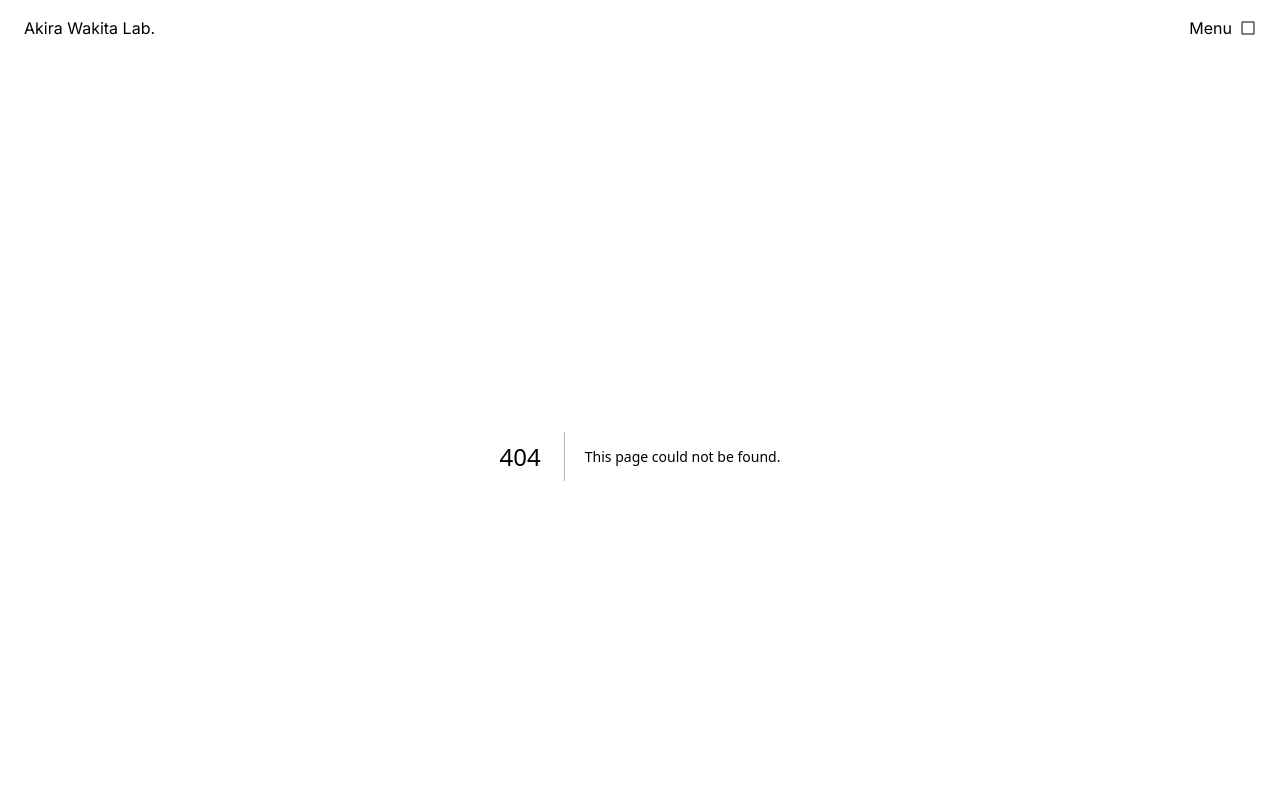
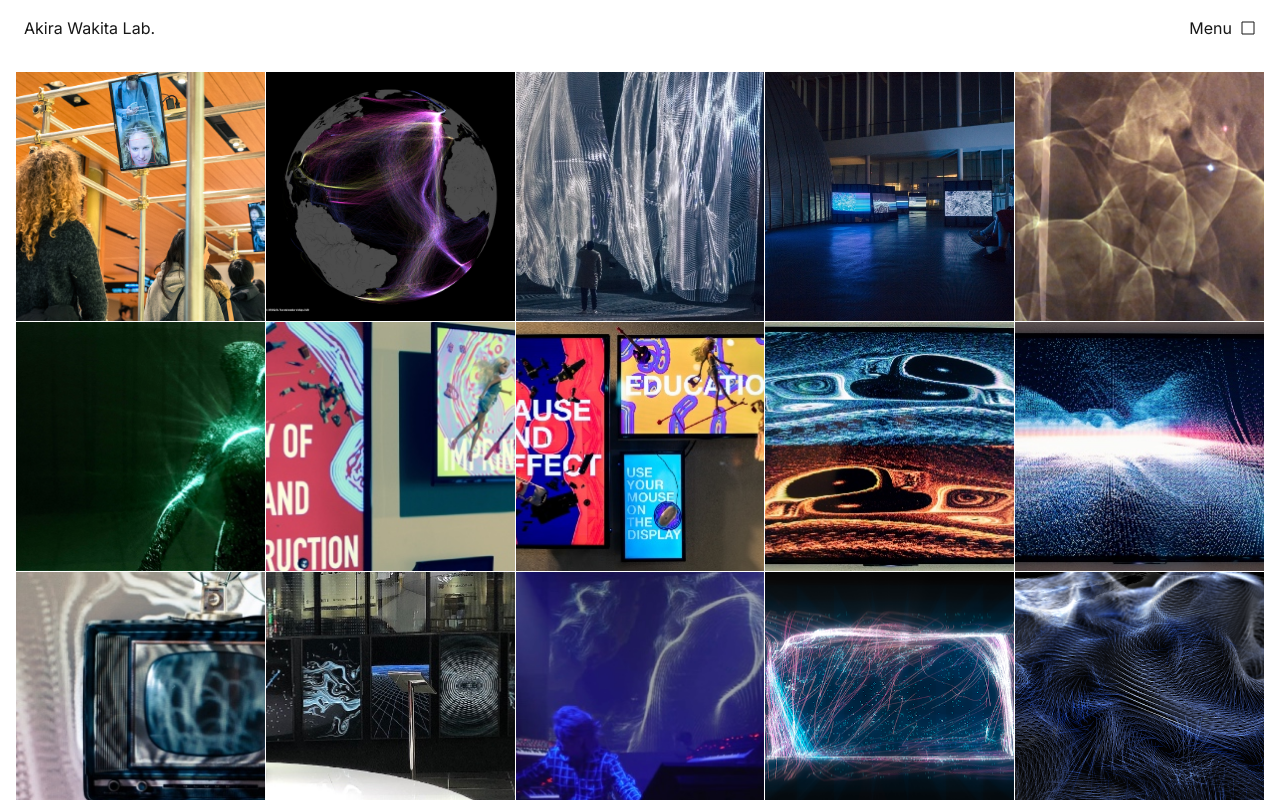
Before and after one commit to wakita-lab/web, a Next.js app: page /works in a window 1280 px wide. Before the commit this address had no page. Shown: the top 800 px of the page. Built offline with nearby package versions, Linux system fonts and the light colour scheme.

Commit message:
feat: Add WorksPage component to display a grid of works with links and images

```diff
--- /dev/null
+++ b/src/app/works/page.tsx
@@ -0,0 +1,27 @@
+import Link from 'next/link';
+import Image from 'next/image';
+import { WORKS } from '@/constants/works';
+
+export default function WorksPage() {
+  return (
+    <main className="mx-auto p-4">
+      <div className="grid grid-cols-1 gap-px sm:grid-cols-2 md:grid-cols-3 lg:grid-cols-4 xl:grid-cols-5">
+        {WORKS.map((work) => (
+          <Link
+            key={work.id}
+            href={`/works/${work.id}`}
+            className="relative block aspect-square overflow-hidden transition-opacity hover:opacity-80"
+          >
+            <Image
+              src={work.images[0]}
+              alt={work.title.ja}
+              fill
+              className="object-cover"
+              sizes="(max-width: 640px) 100vw, (max-width: 768px) 50vw, (max-width: 1024px) 33vw, 25vw"
+            />
+          </Link>
+        ))}
+      </div>
+    </main>
+  );
+}
```
